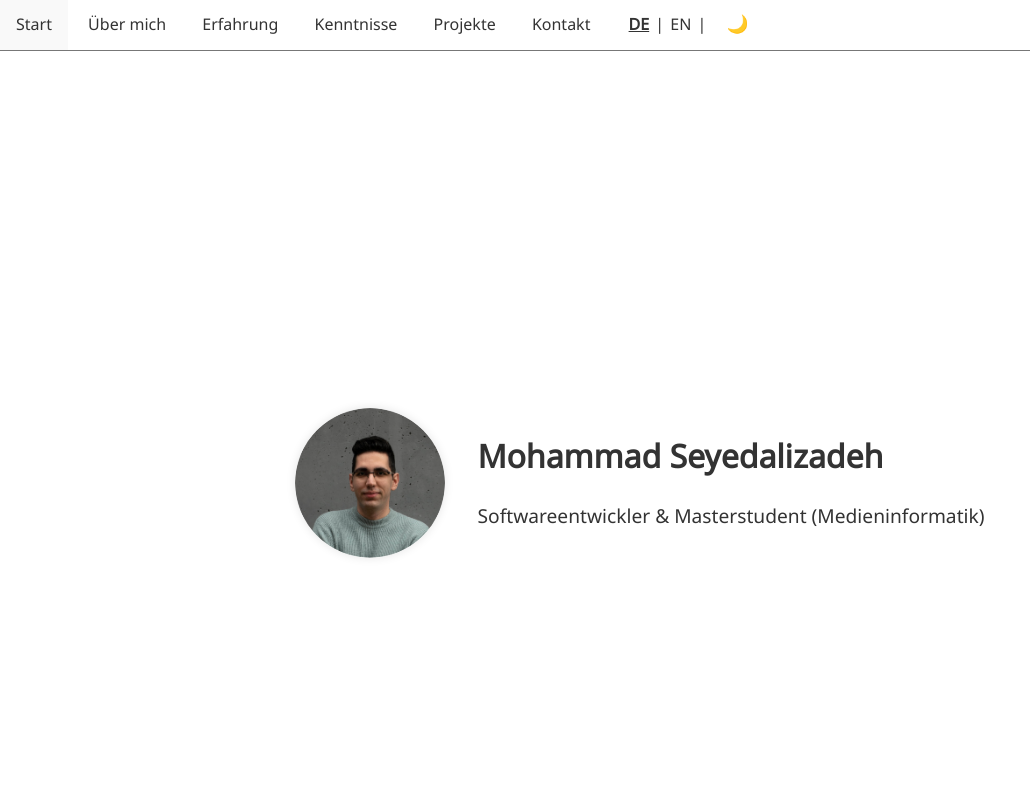
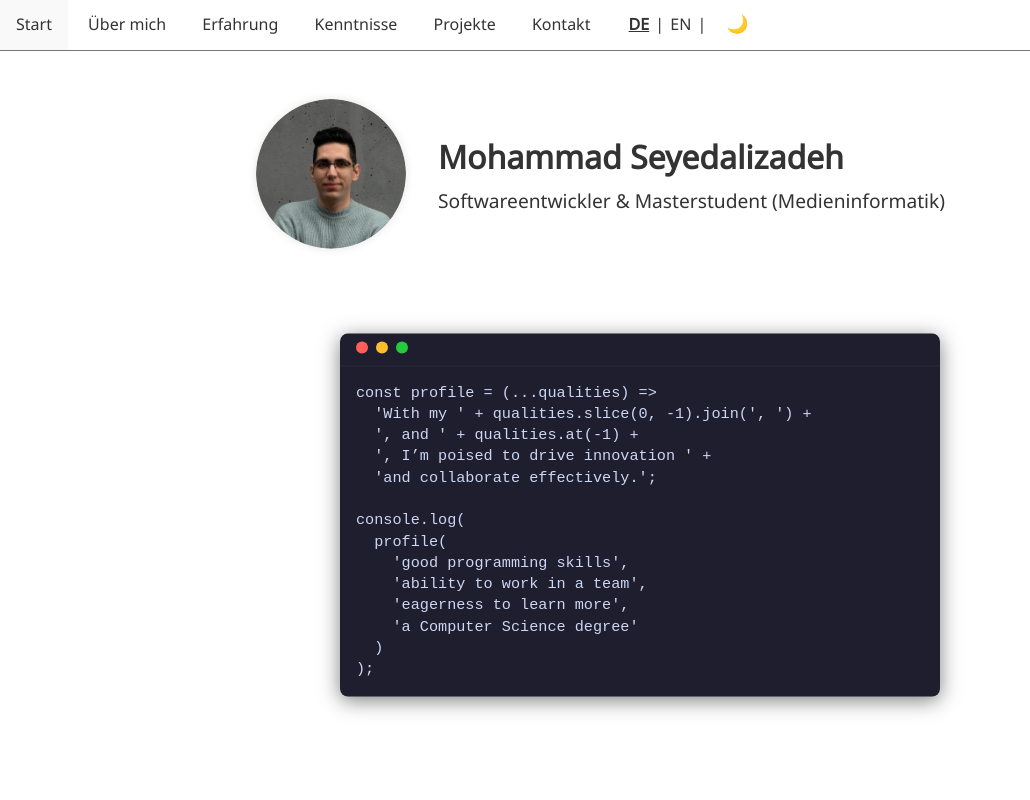
Before and after one commit to moslz/personal_website, a plain HTML site: page index.html in a window 1280 px wide. Shown: the top 800 px of the page, without its empty margins (0-1030 px from the left). Drawn offline with Linux system fonts and the light colour scheme; files whose address does not match are found by name.

Commit message:
Implementation of a Engaging code editor window on the home page.

```diff
--- a/index.html
+++ b/index.html
@@ -59,6 +59,17 @@
           </p>
         </div>
       </div>
+
+      <!-- Engaging code editor window -->
+      <div class="code-window">
+        <div class="code-controls">
+          <span class="control red"></span>
+          <span class="control yellow"></span>
+          <span class="control green"></span>
+        </div>
+        <pre><code id="live-code"></code><span class="cursor">|</span></pre>
+      </div>
+
       <!-- Down arrow to scroll to About section -->
       <a href="#about" class="down-arrow-link" aria-label="Scroll Down">
         <img src="resources/arrow.png" alt="" class="down-arrow icon" />
--- a/script.js
+++ b/script.js
@@ -1,3 +1,23 @@
+window.addEventListener('DOMContentLoaded', () => {
+  document.getElementById('live-code').textContent = codeString;
+});
+
+// Engaging code editor window on the home page
+const codeString = `const profile = (...qualities) =>
+  'With my ' + qualities.slice(0, -1).join(', ') +
+  ', and ' + qualities.at(-1) +
+  ', I’m poised to drive innovation ' +
+  'and collaborate effectively.';
+
+console.log(
+  profile(
+    'good programming skills',
+    'ability to work in a team',
+    'eagerness to learn more',
+    'a Computer Science degree'
+  )
+);`;
+
 // Translation content for multi-language support
 const translations = {
   "de": {
--- a/style.css
+++ b/style.css
@@ -2,15 +2,15 @@
 :root {
   --bg-color: #ffffff;
   --text-color: #333333;
-  --accent-color: #4caf50;      /* accent color for highlights (e.g., skill bars) */
-  --muted-color: #777777;       /* secondary text color */
-  --section-bg-color: #f9f9f9;  /* background for sections (optional) */
+  --accent-color: #4caf50;
+  --muted-color: #777777;
+  --section-bg-color: #f9f9f9;
 }
 body.dark {
   --bg-color: #121212;
   --text-color: #e0e0e0;
   --section-bg-color: #1e1e1e;
-  --accent-color: #4caf50;      /* accent can remain same or adjust for dark */
+  --accent-color: #4caf50;
   --muted-color: #aaaaaa;
 }
 /* Apply theme colors */
@@ -21,7 +21,7 @@ body {
   margin: 0;
   padding: 0;
   line-height: 1.6;
-  scroll-behavior: smooth;  /* Smooth scrolling for whole page :contentReference[oaicite:9]{index=9} */
+  scroll-behavior: smooth;
 }
 /* Headings and text */
 h1, h2, h3, h4 {
@@ -40,7 +40,7 @@ section {
 }
 section#home {
   position: relative;
-  min-height: 100vh; /* full viewport height */
+  min-height: 100vh;
   display: flex;
   align-items: center;
   justify-content: center;
@@ -298,3 +298,166 @@ body.dark .icon {
     width: 100%;
   }
 }
+
+/* Engaging code editor window on the home page */
+.code-window {
+  background: #1e1e2e;
+  border-radius: 8px;
+  padding-top: 2rem;
+  width: 600px;
+  margin: 2rem auto;
+  box-shadow: 0 4px 20px rgba(0,0,0,0.5);
+  position: relative;
+  font-family: 'Fira Code', monospace;
+}
+
+.code-window .code-controls {
+  position: absolute;
+  top: 0.5rem;
+  left: 1rem;
+  display: flex;
+  gap: 0.5rem;
+}
+
+.code-window .control {
+  width: 12px;
+  height: 12px;
+  border-radius: 50%;
+  display: block;
+}
+
+.code-window .control.red    { background: #ff5f56; }
+.code-window .control.yellow { background: #ffbd2e; }
+.code-window .control.green  { background: #27c93f; }
+
+.code-window pre {
+  margin: 0;
+  padding: 1rem;
+  border-top: 1px solid #2a2a3b;
+  color: #cdd6f4;
+  font-size: 0.95rem;
+  line-height: 1.4;
+  overflow-x: auto;
+}
+
+.code-window .cursor {
+  display: inline-block;
+  animation: blink 1s step-end infinite;
+}
+
+@keyframes blink {
+  50% { opacity: 0; }
+}
+
+/* ── Home Section: two-column on desktop, single column on mobile ── */
+section#home {
+  display: flex;
+  flex-direction: column;
+  align-items: center;
+  text-align: center;
+  gap: 2rem;
+  padding: 4rem 1rem;
+}
+
+/* Desktop: side-by-side */
+@media (min-width: 900px) {
+  section#home {
+    flex-direction: row;
+    justify-content: space-between;
+    text-align: left;
+  }
+  /* Left column: intro-container */
+  #home .intro-container {
+    flex: 0 0 350px;
+  }
+  /* Right column: code window */
+  .code-window {
+    flex: 0 0 600px;
+    margin: 0;
+  }
+}
+
+/* Mobile fallback: stack and full-width */
+@media (max-width: 899px) {
+  .code-window,
+  #home .intro-container {
+    width: 100%;
+    max-width: 100%;
+  }
+}
+
+@media (min-width: 900px) {
+  /* Keep picture & text side by side, no wrapping */
+  #home .intro-container {
+    flex-wrap: nowrap;
+    flex: 0 0 auto;
+    display: flex;
+    align-items: center;
+  }
+
+  /* Never break name or tagline onto multiple lines */
+  #home .intro-text h1,
+  #home .intro-text .tagline {
+    white-space: nowrap;
+  }
+}
+
+/* ── Custom Home Layout Overrides ── */
+@media (min-width: 900px) {
+  section#home {
+    display: block;
+    position: relative;
+    padding: 4rem 2rem;
+    min-height: 100vh;
+  }
+
+  /* Photo and text side by side */
+  #home .intro-container {
+    position: absolute;
+    top: 2rem;
+    left: 2rem;
+    display: flex;
+    flex-direction: row;
+    align-items: center;
+    text-align: left;
+    flex-wrap: nowrap;
+  }
+
+    /* Name and tagline stacked under each other */
+  #home .intro-text {
+    display: flex;
+    flex-direction: column;
+    align-items: flex-start;
+    gap: 0.25rem;
+  }
+  #home .intro-text h1,
+  #home .intro-text .tagline {
+    white-space: normal;
+    margin: 0;
+  }
+
+  .code-window {
+    position: absolute;
+    top: 50%;
+    left: 50%;
+    transform: translate(-50%, -50%);
+    margin: 0;
+  }
+}
+
+@media (max-width: 899px) {
+  section#home {
+    display: flex;
+    flex-direction: column;
+    align-items: center;
+    text-align: center;
+    padding: 2rem 1rem;
+  }
+  #home .intro-container,
+  .code-window {
+    position: static;
+    transform: none;
+    width: 100%;
+    max-width: 100%;
+  }
+}
```
